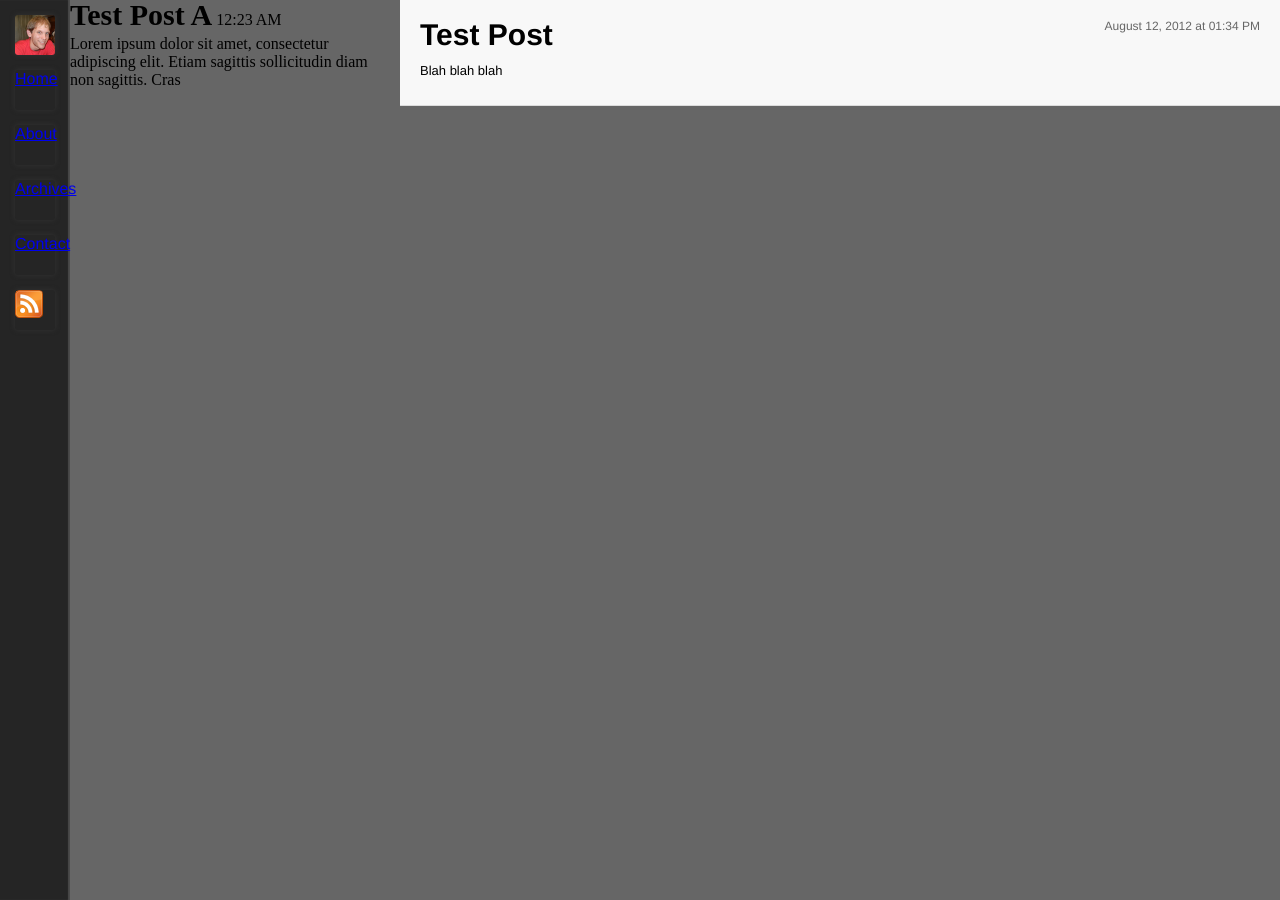
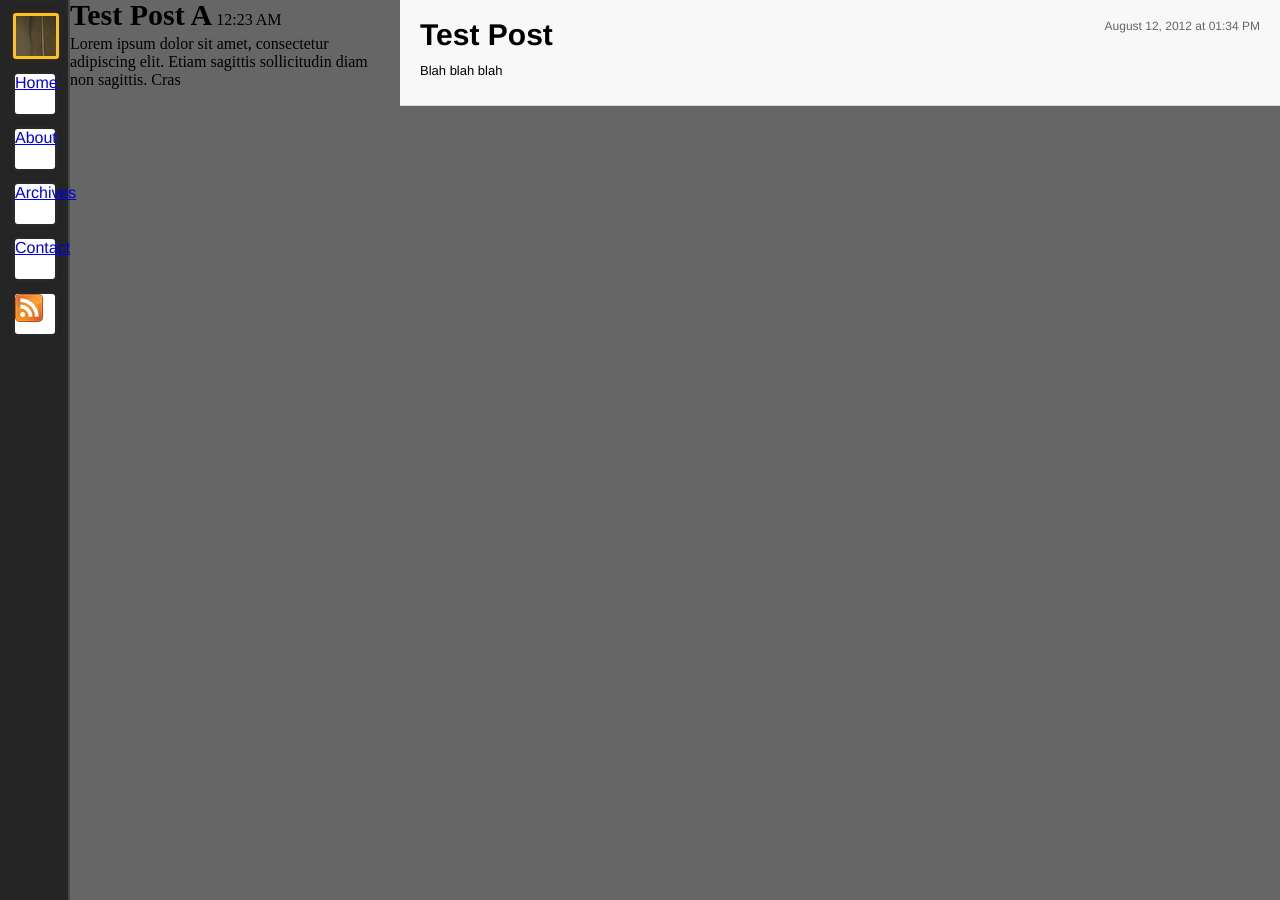
Before and after one commit to Tanner/Blog, a Jekyll site: the page built from _posts/2012-01-09-test-post.markdown, in a window 1280 px wide. Built offline with Jekyll 4.4.1, drawn with Linux system fonts in a browser that asks for light colours; Markdown is read by kramdown in place of the engine named in the settings.

Commit message:
Add selected CSS.

```diff
--- a/_layouts/default.html
+++ b/_layouts/default.html
@@ -15,7 +15,7 @@
 <div id="wrapper">
 	<div id="sidebar">
 		<ul>
-			<li id="avatar" class="icon"></li>
+			<li id="avatar" class="icon selected"></li>
 			<li class="icon"><a href="{{ site.baseurl }}/">Home</a></li>
 			<li class="icon"><a href="{{ site.baseurl }}/about.html">About</a></li>
 			<li class="icon"><a href="{{ site.baseurl }}">Archives</a></li>
--- a/css/style.css
+++ b/css/style.css
@@ -41,14 +41,25 @@
 
 	margin: 15px;
 
+	background: #fff;
+
 	-webkit-box-shadow: 0px 0px 5px #333;
 	-webkit-border-radius: 3px;
+}
+
+#sidebar .selected {
+	margin: 12.5px;
+
+	height: 40px;
+	width: 40px;
+
+	border: solid #ffc11f 3px;
 }
 
 #avatar {
 	position: relative;
 
-	background-image: url(../images/avatar.jpg);
+	background-image: url(../images/avatar.jpg) !important;
 	background-size: 40px;
 
 	-webkit-box-shadow: inset 0 0 5px rgba(255, 255, 255, 0.15);
```
